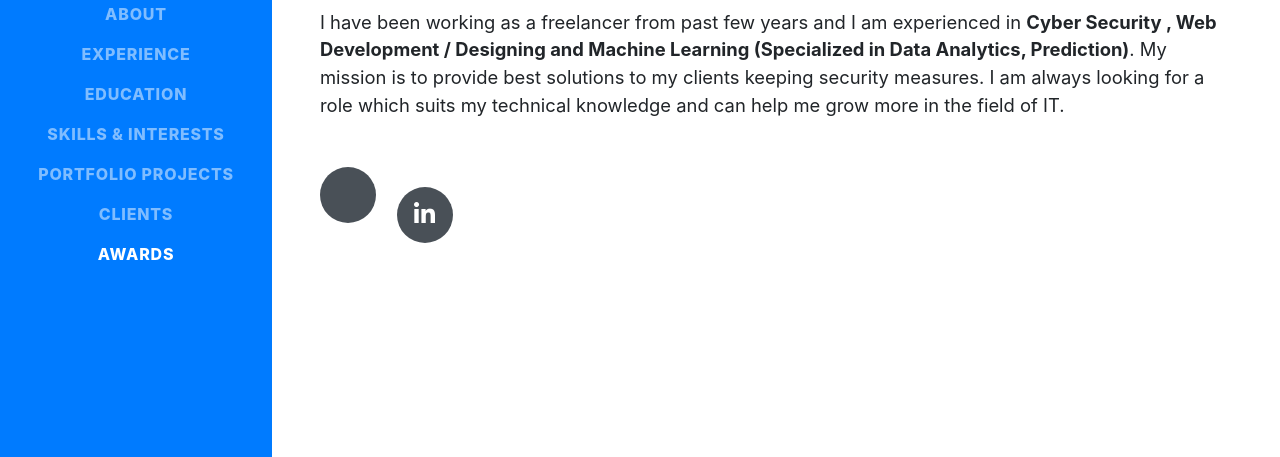
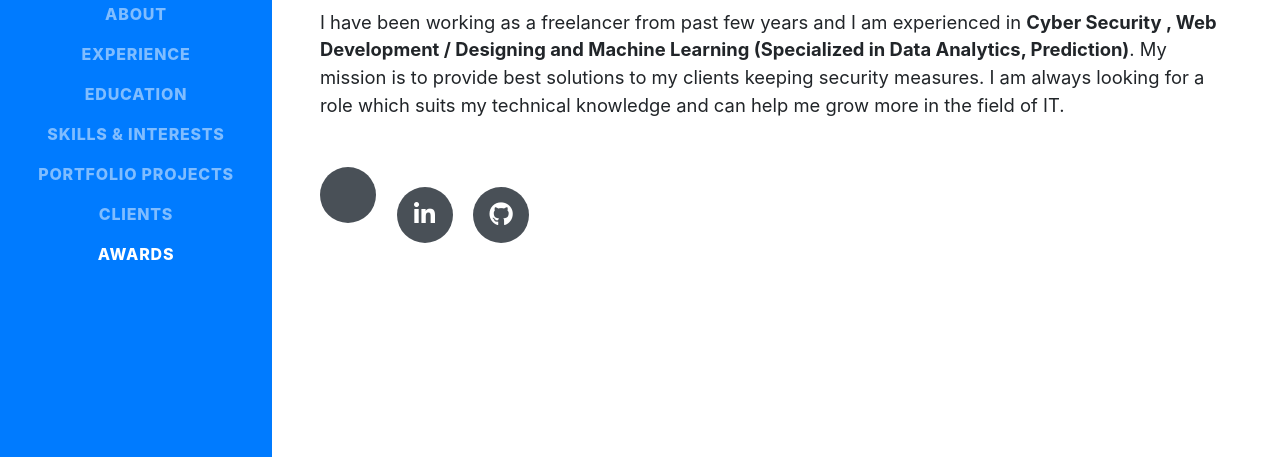
Before and after one commit to Tamanbir/tamanbir.github.io, a website with bundled scripts: page index.html in a window 1280 px wide. Shown: the part 340-797 px from the top of the page. Built offline with nearby package versions, Linux system fonts and the light colour scheme; some icons are missing; a web font is replaced by a local one.

Commit message:
github link added

```diff
--- a/index.html
+++ b/index.html
@@ -84,6 +84,10 @@
           </a>
           <a href="https://www.linkedin.com/in/tamanbir-singh-87848755/" title="LinkedIn">
             <i class="fab fa-linkedin-in"></i>
+          </a>
+
+          <a href="https://github.com/Tamanbir" title="Github">
+            <i class="fab fa-github"></i>
           </a>
 
 
```
